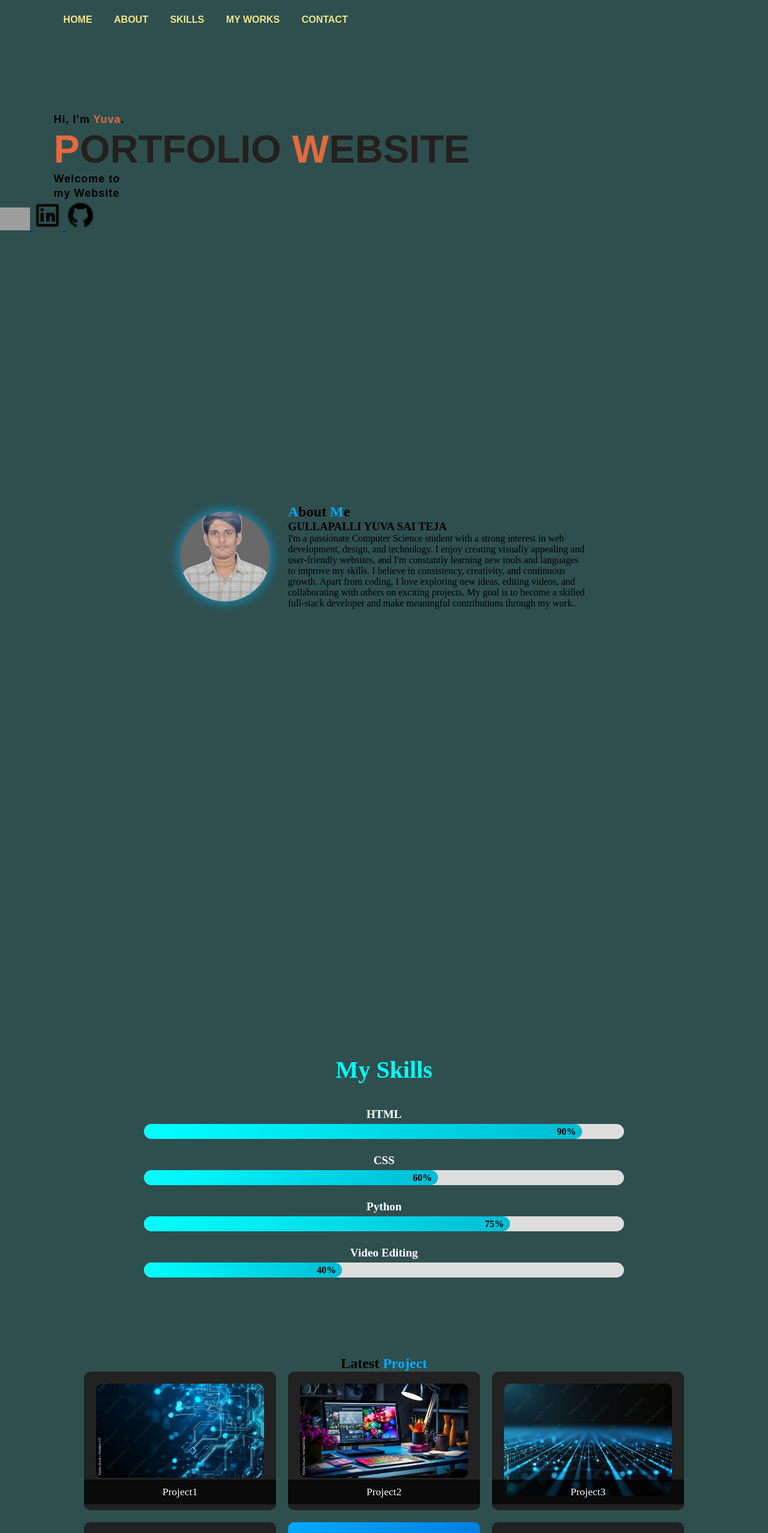
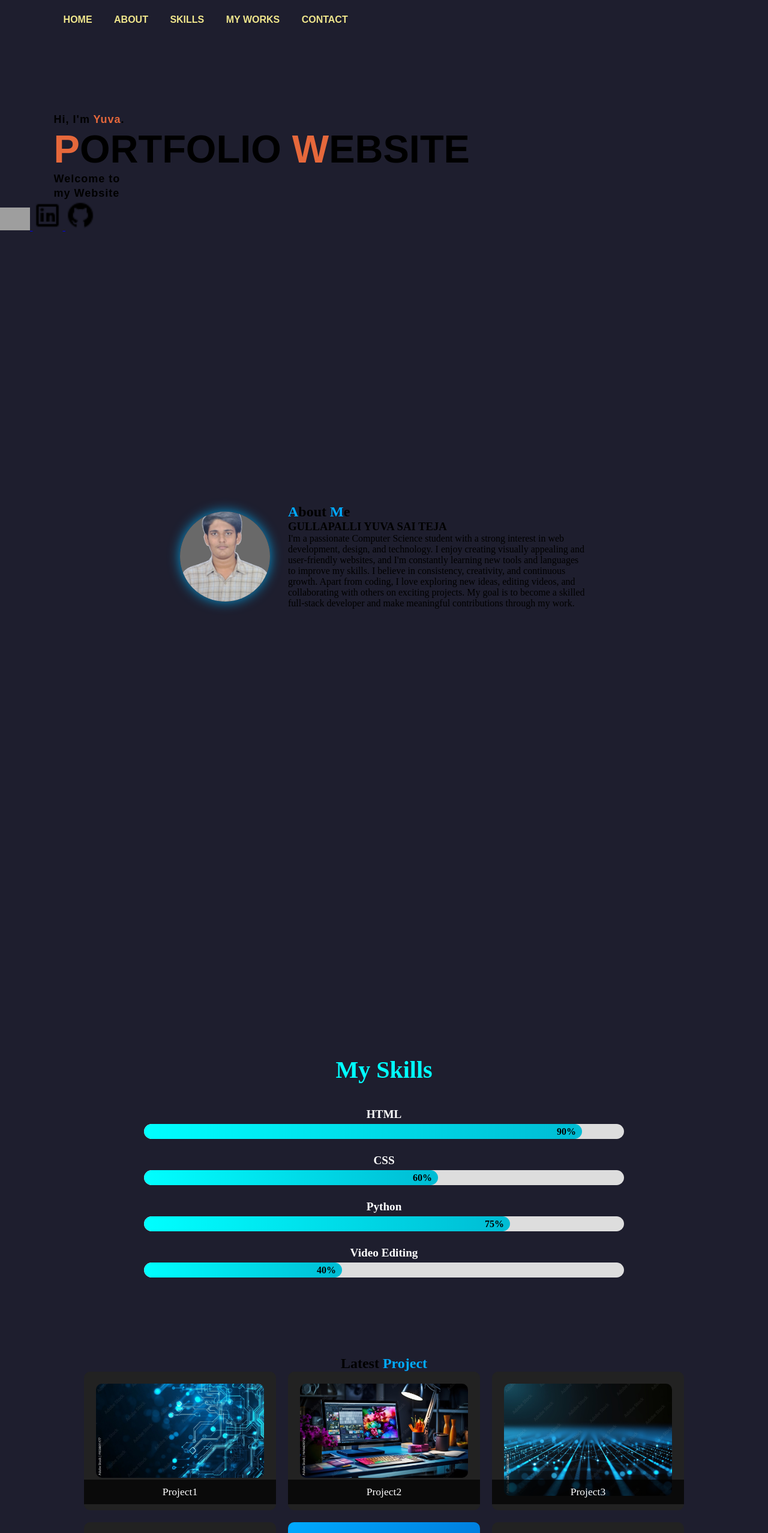
Before and after one commit to Yuva1123/Portofolio, a plain HTML site: page index.html in a window 1280 px wide. Shown: the top 2556 px of the page at 60% size. Drawn offline with Linux system fonts and the light colour scheme; grey boxes are pictures that could not be loaded.

Commit message:
Update style.css

```diff
--- a/style.css
+++ b/style.css
@@ -5,7 +5,7 @@
 
 .main{
     width: 100%;
-    background-color:darkslategrey;
+    background-color:#1e1e2e;
     background-position: center;
     background-size: cover;
     height: 100vh;
@@ -66,7 +66,7 @@ ul li a:hover{
 
 .info h1{
     font-size: 65px;
-    color: rgb(36,32,30);
+    color: rgb(0,0,0);
 }
 
 .info h3{
@@ -125,7 +125,7 @@ ul li a:hover{
 }
 .me{
     padding: 40px 20px;
-    background-color: darkslategrey;
+    background-color: #1e1e2e;
     height: 100vh;
 }
 .container {
@@ -167,7 +167,7 @@ ul li a:hover{
   }
   .skills {
     padding: 80px 20px;
-    background-color:darkslategrey;
+    background-color:#1e1e2e;
     color: white;
     text-align: center;
   }
@@ -245,7 +245,7 @@ ul li a:hover{
 .projects {
     text-align: center;
     padding: 50px 20px;
-    background-color:darkslategrey;
+    background-color:#1e1e2e;
 }
 .projects h2 span {
     color: #00aaff;
@@ -297,7 +297,7 @@ ul li a:hover{
 }
 .contact {
     padding: 80px 20px;
-    background-color:darkslategrey;
+    background-color:#1e1e2e;
     color: white;
     text-align: center;
   }
```
